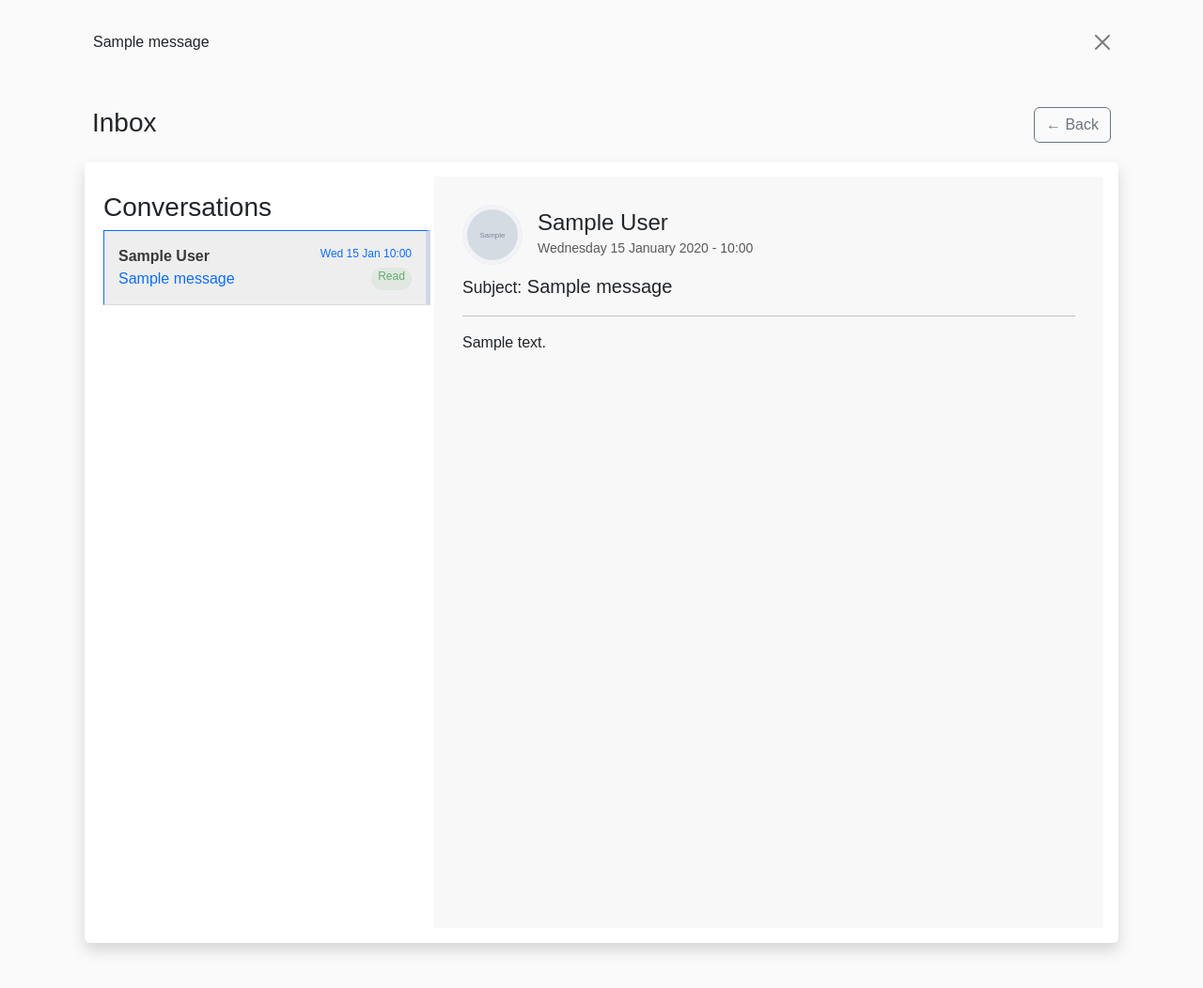
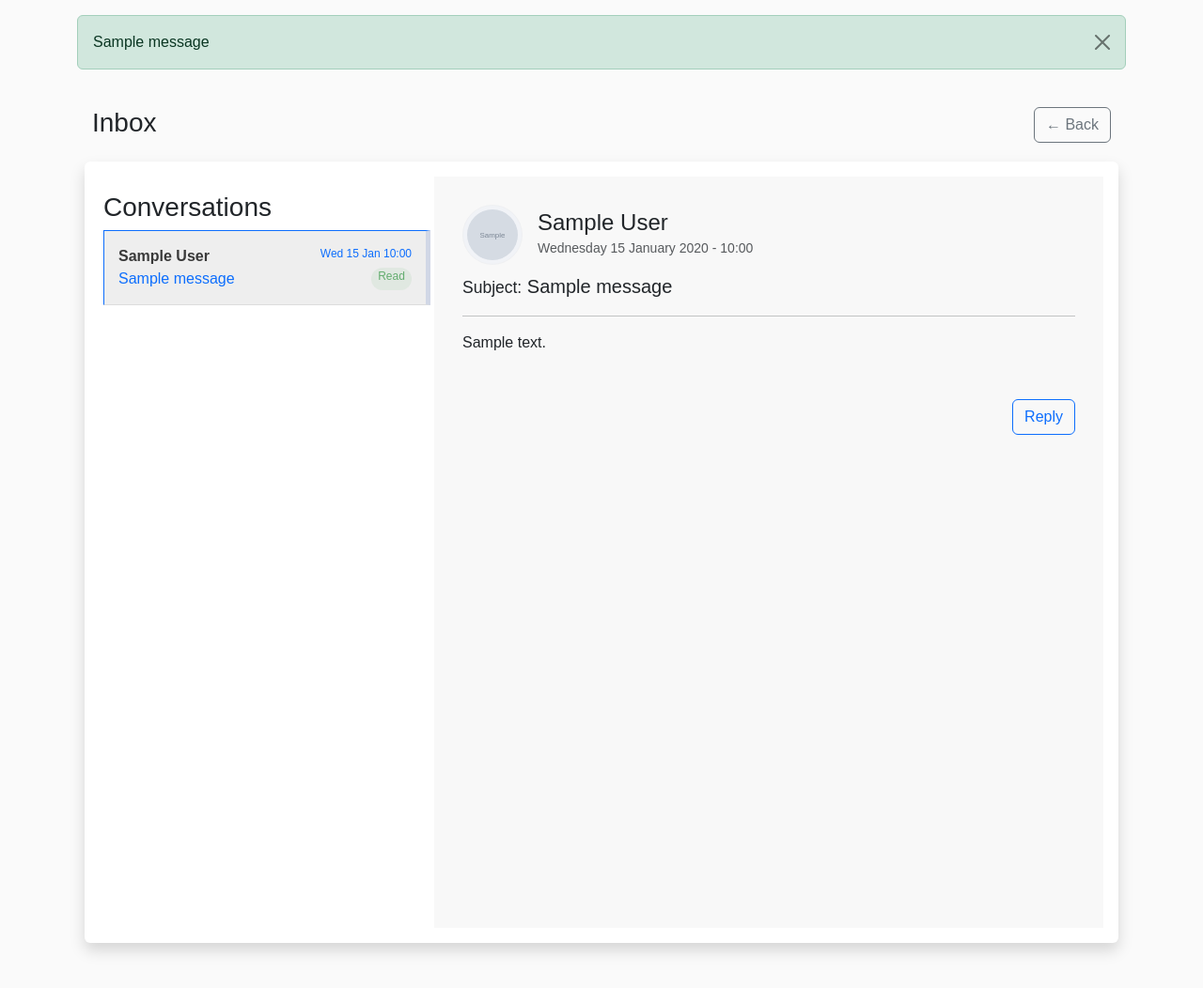
Before and after one commit to d3noDL/dj_skillswap, a Django app: page /app/inbox/1/ in a window 1280 px wide. Shown: the part 112-1164 px from the top of the page at 94% size. Run offline with Django 5.2, Linux system fonts and the light colour scheme; a user stored in the database is signed in; tables that the repository leaves empty hold one stand-in row (values such as "Sample post"); grey boxes marked "Sample" are stand-in pictures; one stand-in notice (Sample message) is shown; some libraries are stand-ins or nearby versions.

Commit message:
feat: add reply functionality to messages; implement ReplyMessageForm and update inbox view and template

```diff
--- a/dj_skillswap_app/forms.py
+++ b/dj_skillswap_app/forms.py
@@ -115,7 +115,7 @@ class NewMessageForm(forms.ModelForm):
         self.helper.layout = Layout(
             Field("subject"),
             Field("message", wrapper_class="mb-3"),
-            Submit("submit", "Submit Review", css_class="btn btn-primary w-100 d-flex")
+            Submit("submit", "Send", css_class="btn btn-primary w-100 d-flex")
         )
 
 
@@ -145,3 +145,26 @@ class ReviewForm(forms.ModelForm):
             Field("comment", wrapper_class="mb-3"),
             Submit("submit", "Submit Review", css_class="btn btn-primary w-100")
         )
+
+class ReplyMessageForm(forms.ModelForm):
+    class Meta:
+        model = Message
+        fields = ['subject', 'message']
+        widgets = {
+            "message": forms.Textarea(attrs={
+                "rows": 4,
+                "placeholder": "Write your message here...",
+                "class": "form-control",
+            }),
+        }
+
+    def __init__(self, *args, **kwargs):
+        super().__init__(*args, **kwargs)
+
+        self.helper = FormHelper()
+        self.helper.form_method = 'post'
+        self.helper.layout = Layout(
+            Field("subject"),
+            Field("message", wrapper_class="mb-3"),
+            Submit("submit", "Reply", css_class="btn btn-primary w-100 d-flex")
+        )
--- a/dj_skillswap_app/views.py
+++ b/dj_skillswap_app/views.py
@@ -1,6 +1,6 @@
 from django.http import HttpResponseForbidden
 from django.db.models import Q
-from dj_skillswap_app.forms import AddProfileSkillForm, NewMessageForm, ReviewForm
+from dj_skillswap_app.forms import AddProfileSkillForm, NewMessageForm, ReviewForm, ReplyMessageForm
 from dj_skillswap_app.models import Category, Skill, UserProfileSkill, UserProfile, Message, Rating
 from django.shortcuts import get_object_or_404, render, redirect
 from django.contrib.auth.decorators import login_required, user_passes_test
@@ -208,18 +208,32 @@ def toggle_post_status(request, id):
 @login_required
 def inbox(request, message_id=None):
     current_profile = get_object_or_404(UserProfile, user=request.user)
-    messages = Message.objects.filter(user_receiver=current_profile).order_by('-sent_at')
+    user_messages = Message.objects.filter(user_receiver=current_profile).order_by('-sent_at')
     selected_message = None
+    form = None
 
     if message_id:
         selected_message = get_object_or_404(Message, pk=message_id, user_receiver=current_profile)
         if not selected_message.is_read:
             selected_message.is_read = True
             selected_message.save()
+        if request.method == "POST":
+            form = ReplyMessageForm(request.POST)
+            if form.is_valid():
+                reply = form.save(commit=False)
+                reply.user_sender = current_profile
+                reply.user_receiver = selected_message.user_sender
+                # reply.parent_message = selected_message
+                reply.save()
+                messages.success(request, "Reply sent successfully!")
+                return redirect('dj_skillswap_app:inbox_detail', message_id=selected_message.id)
+        else:
+            form = ReplyMessageForm(initial={'subject': f"Re: {selected_message.subject}"})
 
     return render(request, 'dj_skillswap_app/inbox.html', {
-        'messages': messages,
-        'selected_message': selected_message
+        'user_messages': user_messages,
+        'selected_message': selected_message,
+        'form': form
     })
 
 @login_required
--- a/templates/dj_skillswap_app/inbox.html
+++ b/templates/dj_skillswap_app/inbox.html
@@ -1,6 +1,6 @@
 {% extends 'base.html' %}
 {% load static %}
-
+{% load crispy_forms_tags %}
 {% block content %}
 <div class="d-flex justify-content-between align-items-start mb-3 px-3">
   <h3>Inbox</h3>
@@ -20,7 +20,7 @@
       </div>
       <div class="panel-body no-padding">
         <div class="list-group no-margin list-message">
-          {% for msg in messages %}
+          {% for msg in user_messages %}
           <div class="list-group-item {% if selected_message and selected_message.id == msg.id %}active{% endif %}">
             <a href="{% url 'dj_skillswap_app:inbox_detail' msg.id %}" class="message-link text-decoration-none">
               <div class="d-flex justify-content-between">
@@ -79,6 +79,18 @@
         <hr>
         <p>{{ selected_message.message|linebreaks }}</p>
       </div>
+      <div class="text-end mt-4">
+        <button class="btn btn-outline-primary" type="button" data-bs-toggle="collapse" data-bs-target="#replyForm">
+          Reply
+        </button>
+      </div>
+      <div class="collapse mt-3" id="replyForm">
+        <form method="post">
+          {% csrf_token %}
+          {{ form|crispy }}
+          <button type="submit" class="btn btn-primary">Send</button>
+        </form>
+      </div>
     </div>
     {% else %}
     <div class="panel">
```
